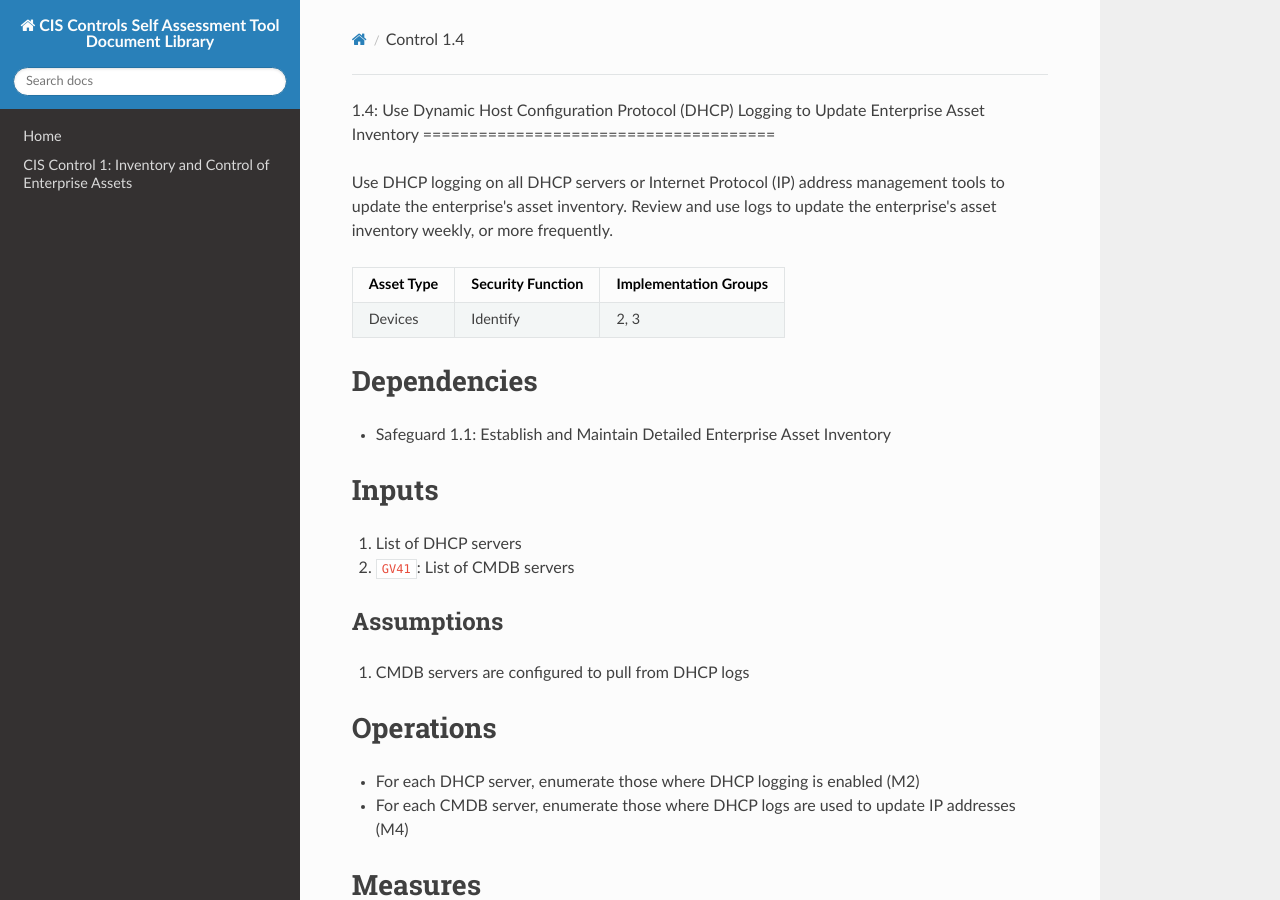
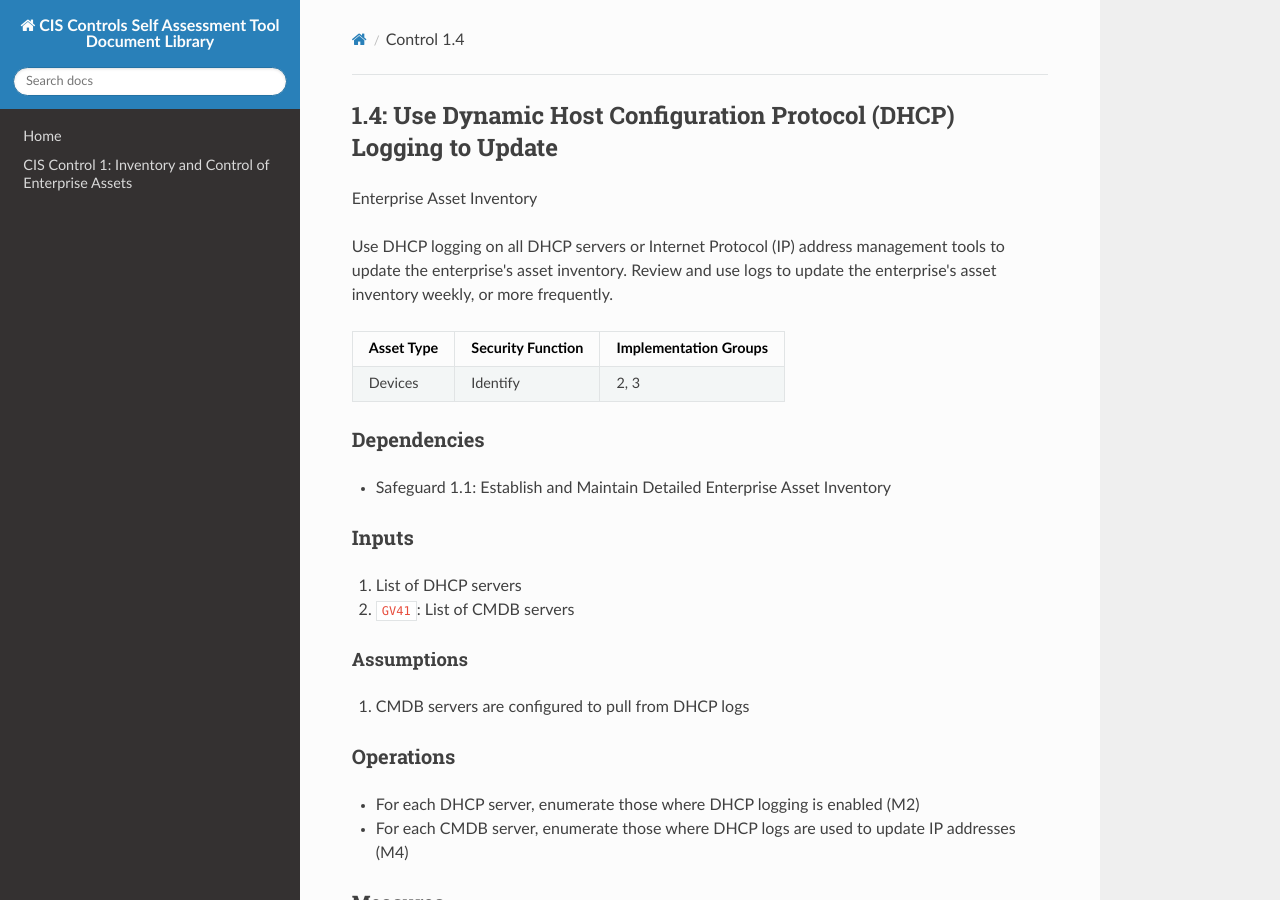
Before and after one commit to pswens/ControlsAssessmentSpecifications, an MkDocs documentation site: the page built from docs/source/control-1.4.md, in a window 1280 px wide and 900 px high. Built offline with MkDocs 1.6.1, drawn with Linux system fonts in a browser that asks for light colours; nearby versions of some CDN libraries.

```diff
--- a/docs/source/control-1.4.md
+++ b/docs/source/control-1.4.md
@@ -1,6 +1,5 @@
-1.4: Use Dynamic Host Configuration Protocol (DHCP) Logging to Update
+## 1.4: Use Dynamic Host Configuration Protocol (DHCP) Logging to Update
 Enterprise Asset Inventory
-======================================
 
 Use DHCP logging on all DHCP servers or Internet Protocol (IP) address
 management tools to update the enterprise's asset inventory. Review and
@@ -11,28 +10,28 @@ frequently.
 |------------|-------------------|------------------------|
 | Devices    | Identify          | 2, 3                   |
 
-# Dependencies
+### Dependencies
 
 -   Safeguard 1.1: Establish and Maintain Detailed Enterprise Asset
     Inventory
 
-# Inputs
+### Inputs
 
 1.  List of DHCP servers
 2.  `GV41`: List of CMDB servers
 
-## Assumptions
+#### Assumptions
 
 1.  CMDB servers are configured to pull from DHCP logs
 
-# Operations
+### Operations
 
 -   For each DHCP server, enumerate those where DHCP logging is enabled
     (M2)
 -   For each CMDB server, enumerate those where DHCP logs are used to
     update IP addresses (M4)
 
-# Measures
+### Measures
 
 -   M1 = Count of Input 1
 -   M2 = Count of DHCP servers with logging enabled
@@ -44,17 +43,17 @@ frequently.
 -   M6 = Count of devices in the DHCP server logs that are included in
     the CMDB servers
 
-# Metrics
+### Metrics
 
 -   M4 \> 0 indicates a non up-to-date asset inventory
 
-## DHCP Logging Quality
+#### DHCP Logging Quality
 
 | Metric       | Ratio of appropriately configured DHCP logging enabled to known DHCP servers |
 |:-------------|:-----------------------------------------------------------------------------|
 | Calculation  | `M2 / M1`                                                                   |
 
-## CMDB Configuration Quality
+#### CMDB Configuration Quality
 
 | Metric          | Ratio of appropriately configured CMDB servers using DHCP logging to update IP addresses |
 |:---------------:|:---------------------------------------------------------------------------------------------|
```
